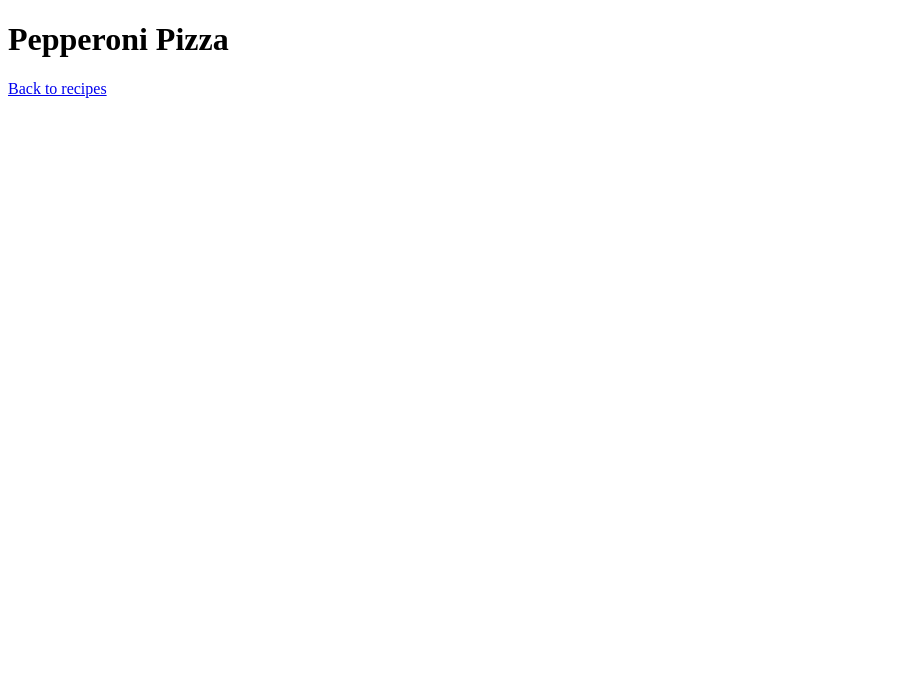
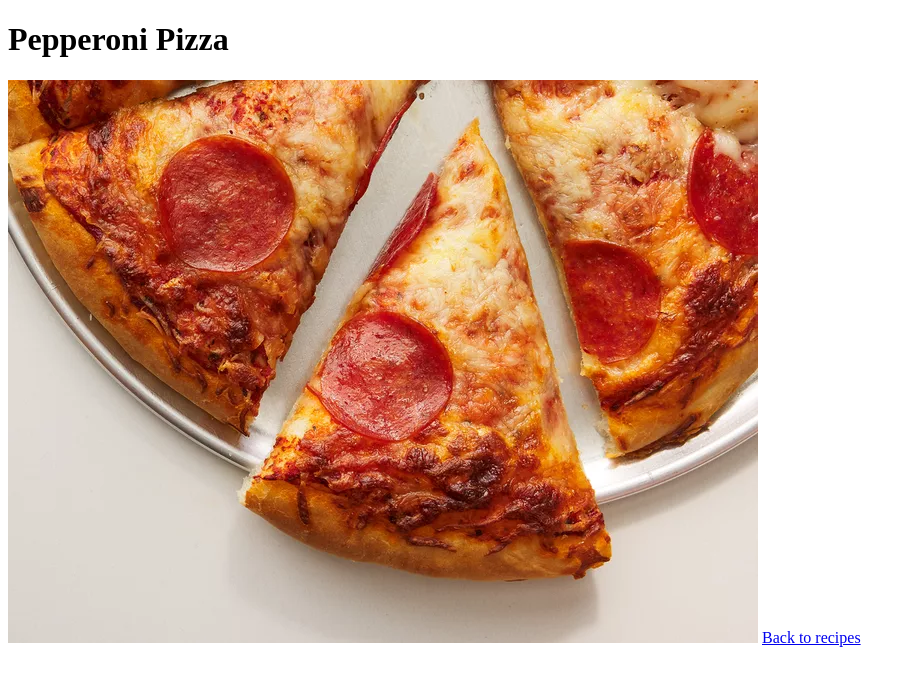
Before and after one commit to dak1234/odin-recipes, a plain HTML site: page recipes/pepperoni_pizza.html in a window 1280 px wide. Shown: the whole page, without its empty margins (0-915 px from the left). Drawn offline with Linux system fonts and the light colour scheme.

Commit message:
Add image to pepperoni pizza

```diff
--- a/recipes/pepperoni_pizza.html
+++ b/recipes/pepperoni_pizza.html
@@ -6,6 +6,7 @@
     </head>
     <body>
         <h1>Pepperoni Pizza</h1>
+        <img src="../images/Pepperoni_pizza.webp">
         <a href="../index.html">Back to recipes</a>
     </body>
 </html>
```
Also changed, not shown: images/Pepperoni_pizza.webp (added).
